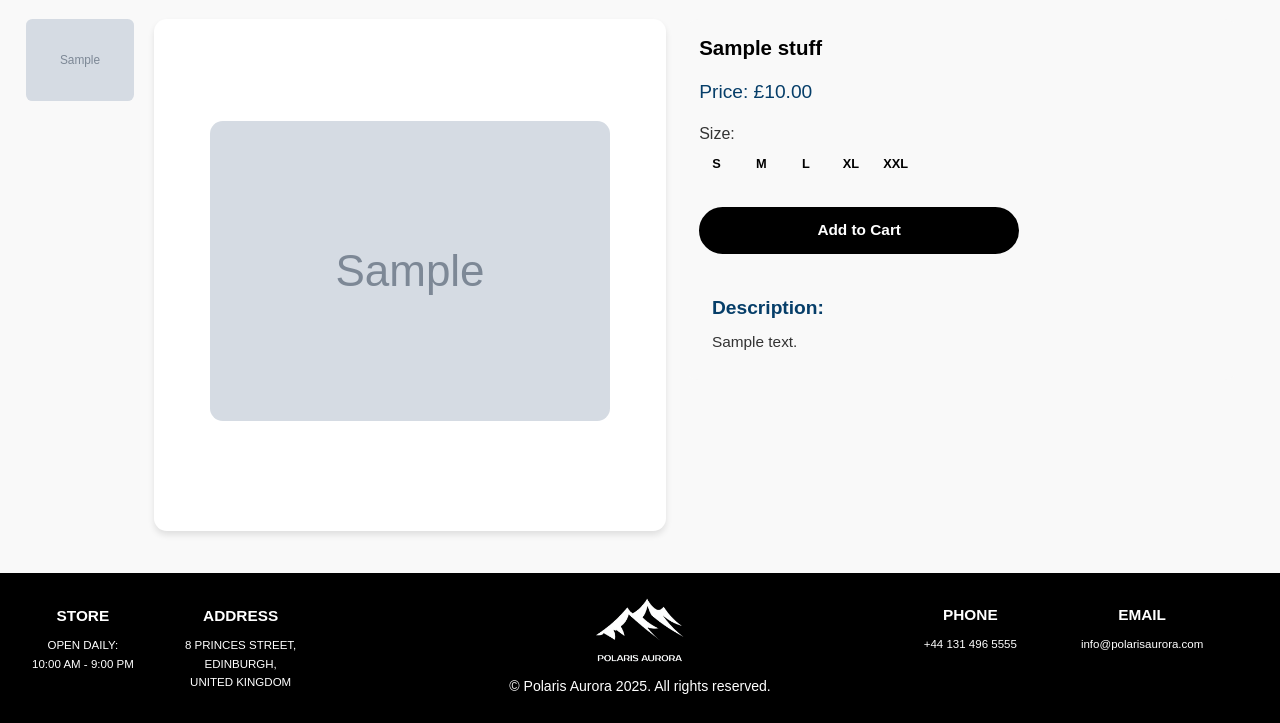
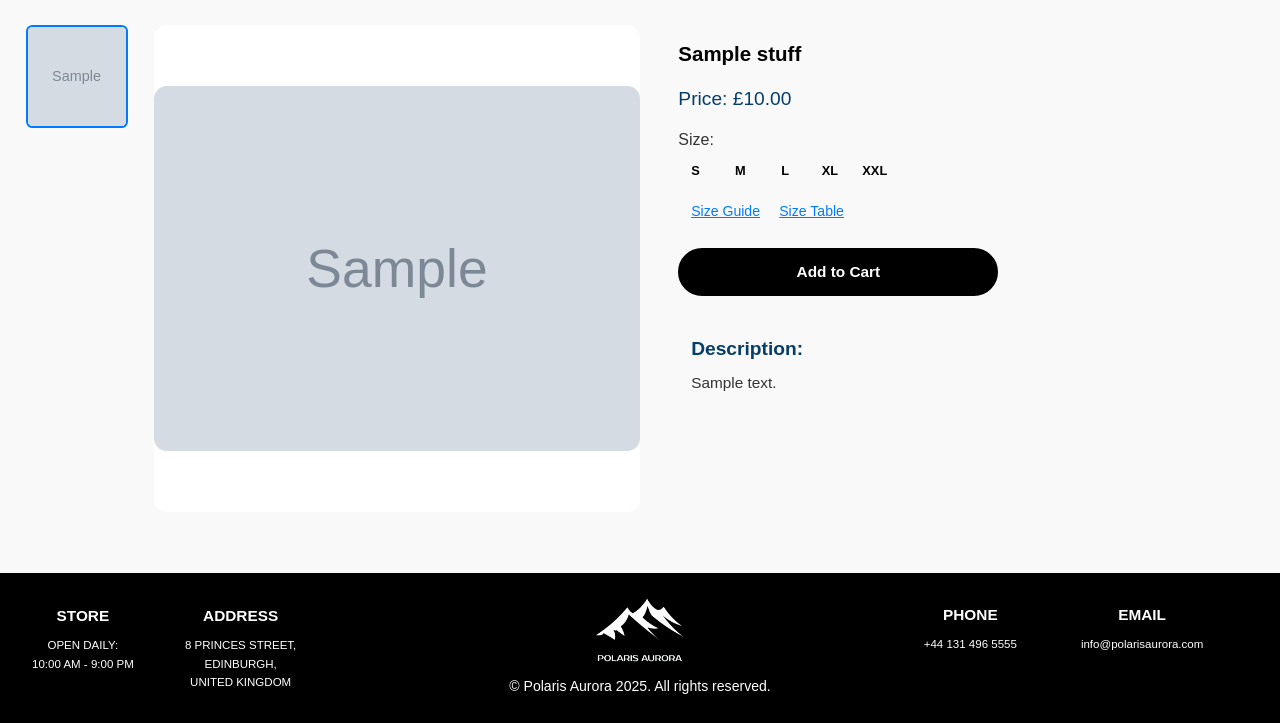
Before and after one commit to lystarblone/clothes_site, a Django app: a page that uses main/templates/main/stuff.html in a window 1280 px wide. Shown: the part 77-800 px from the top of the page. Run offline with Django 5.2, Linux system fonts and the light colour scheme; tables that the repository leaves empty hold one stand-in row (values such as "Sample post"); grey boxes marked "Sample" are stand-in pictures.

Commit message:
Fix stuff page

```diff
--- a/cart/static/cart/checkout.css
+++ b/cart/static/cart/checkout.css
@@ -165,6 +165,7 @@ select:focus {
     margin-bottom: 0;
     font-size: 1vw;
     color: #333333;
+    margin-bottom: 0.5vw;
 }
 
 .unavailable-message {
--- a/cart/templates/cart/cart.html
+++ b/cart/templates/cart/cart.html
@@ -39,8 +39,8 @@
                                                     <img src="{% static 'main/images/no_image.jpg' %}" alt="No image" class="cart-image">
                                                 {% endif %}
                                                 <div class="text-details">
-                                                    {{ item.product.short_name }}
-                                                    <small>Size: {{ item.size }}</small>
+                                                    <div class="product-name">{{ item.product.short_name }}</div>
+                                                    <div class="product-size">Size: {{ item.size }}</div>
                                                 </div>
                                             </div>
                                         </td>
--- a/main/static/main/css/stuff.css
+++ b/main/static/main/css/stuff.css
@@ -6,59 +6,44 @@
 
 .product-gallery {
     display: flex;
-    gap: 20px;
+    gap: 2vw;
     align-items: flex-start;
-    margin-top: 1.5vw;
+    margin-top: 2vw;
 }
 
 /* Блок миниатюр */
-
 .thumbnail-container {
     display: flex;
     flex-direction: column;
     gap: 1vw;
-    max-width: 8.5vw;
-    margin-left: 2vw;
+    max-width: 10vw;
+    padding-left: 2vw;
 }
 
 .thumbnail-label {
     cursor: pointer;
-    transition: transform 0.3s ease;
     display: block;
 }
 
 .thumbnail-image {
-    width: 100%;
-    height: auto;
+    width: 8vw;
+    height: 8vw;
     object-fit: cover;
     border-radius: 0.5vw;
 }
 
 /* Большое изображение */
-
 .main-image-container {
-    width: 40vw;
-    height: 40vw;
+    width: 38vw;
+    height: 38vw;
     background-color: #fff;
     border-radius: 1vw;
-    box-shadow: 0 4px 6px rgba(0, 0, 0, 0.1);
     display: flex;
     justify-content: center;
     align-items: center;
     overflow: hidden;
-    margin-bottom: 1vw;
-}
-
-.main-image-item {
-    display: none;
-}
-
-.main-image-container > .main-image-item:first-child {
-    display: block;
-}
-
-input[type="radio"]:checked ~ .main-image-container > .main-image-item {
-    display: block;
+    /* Убираем тень */
+    box-shadow: none;
 }
 
 .product-image {
@@ -66,16 +51,17 @@ input[type="radio"]:checked ~ .main-image-container > .main-image-item {
     height: auto;
     object-fit: contain;
     border-radius: 1vw;
+    /* Убираем эффекты перехода */
+    transition: none;
 }
 
 /* Информация о товаре */
-
 .product-info {
     padding: 1vw;
     background-color: #f9f9f9;
     border-radius: 1vw;
     width: 43vw;
-    height: auto; /* Высота теперь автоматическая */
+    height: auto;
     display: flex;
     flex-direction: column;
     gap: 1vw;
@@ -95,7 +81,7 @@ input[type="radio"]:checked ~ .main-image-container > .main-image-item {
 
 /* Стиль для контейнера описания */
 .product-description-container {
-    margin-top: 2vw; /* Отступ сверху от кнопки "Add to Cart" */
+    margin-top: 2vw;
     padding-left: 1vw;
 }
 
@@ -105,7 +91,6 @@ input[type="radio"]:checked ~ .main-image-container > .main-image-item {
     font-weight: bold;
     color: #063e69;
     margin-bottom: 0.5vw;
-    font-weight: 570;
 }
 
 /* Текст описания */
@@ -117,7 +102,6 @@ input[type="radio"]:checked ~ .main-image-container > .main-image-item {
 }
 
 /* Выбор размера и кнопки */
-
 .size-selector {
     display: flex;
     gap: 0.8vw;
@@ -140,7 +124,6 @@ input[type="radio"]:checked ~ .main-image-container > .main-image-item {
     font-weight: bold;
     color: #000;
     box-sizing: border-box;
-    transition: outline 0.3s ease;
     position: relative;
     cursor: pointer;
 }
@@ -157,6 +140,25 @@ input[type="radio"]:checked ~ .main-image-container > .main-image-item {
     outline: 0.12vw solid #000;
     outline-offset: -0.12vw;
     border-radius: 50%;
+}
+
+/* Ссылки на Size Guide и Size Table */
+.size-links {
+    display: flex;
+    gap: 1.5vw;
+    margin-top: 1vw;
+    margin-left: 1vw;
+}
+
+.size-link {
+    font-size: 1.1vw;
+    color: #007bff;
+    text-decoration: underline;
+    transition: text-decoration 0.3s ease;
+}
+
+.size-link:hover {
+    text-decoration: none;
 }
 
 /* Кнопка "Add to cart" */
--- a/main/templates/main/stuff.html
+++ b/main/templates/main/stuff.html
@@ -10,13 +10,29 @@
 <div class="product-details">
     <!-- Блок с миниатюрами, большим изображением и информацией о товаре -->
     <div class="product-gallery">
-        <!-- Боковая панель с миниатюрами -->
+        <!-- Блок миниатюр слева -->
         <div class="thumbnail-container">
             {% for image in product.images.all %}
-                <label for="image-{{ forloop.counter }}" class="thumbnail-label">
-                    <img src="{{ image.image.url }}" alt="{{ product.name }}" class="thumbnail-image">
+                <label for="thumbnail-{{ forloop.counter }}" class="thumbnail-label">
+                    <img
+                        src="{{ image.image.url }}"
+                        alt="{{ product.name }}"
+                        class="thumbnail-image"
+                        {% if forloop.first %}style="border: 2px solid #007bff;"{% endif %}
+                    >
                 </label>
-                <input type="radio" id="image-{{ forloop.counter }}" name="product-image" class="hidden-radio"{% if forloop.first %} checked{% endif %}>
+                <input
+                    type="radio"
+                    id="thumbnail-{{ forloop.counter }}"
+                    name="thumbnail-selector"
+                    class="hidden-radio"
+                    {% if forloop.first %}checked{% endif %}
+                    onclick="document.getElementById('main-image-{{ forloop.counter }}').style.display = 'block';
+                             Array.from(document.querySelectorAll('.product-image')).forEach(img => img.style.display = 'none');
+                             document.getElementById('main-image-{{ forloop.counter }}').style.display = 'block';
+                             Array.from(document.querySelectorAll('.thumbnail-image')).forEach(img => img.style.border = 'none');
+                             this.previousElementSibling.querySelector('img').style.border = '2px solid #007bff';"
+                >
             {% empty %}
                 <p>No images available.</p>
             {% endfor %}
@@ -25,9 +41,13 @@
         <!-- Центральная панель с большим изображением -->
         <div class="main-image-container">
             {% for image in product.images.all %}
-                <div class="main-image-item" id="main-image-{{ forloop.counter }}">
-                    <img src="{{ image.image.url }}" alt="{{ product.name }}" class="product-image">
-                </div>
+                <img
+                    src="{{ image.image.url }}"
+                    alt="{{ product.name }}"
+                    class="product-image"
+                    {% if forloop.first %}style="display: block;"{% else %}style="display: none;"{% endif %}
+                    id="main-image-{{ forloop.counter }}"
+                >
             {% empty %}
                 <p>No images available.</p>
             {% endfor %}
@@ -65,6 +85,12 @@
                     </label>
                 </div>
 
+                <!-- Ссылки на Size Guide и Size Table -->
+                <div class="size-links">
+                    <a href="#" class="size-link">Size Guide</a>
+                    <a href="#" class="size-link">Size Table</a>
+                </div>
+
                 {% if in_cart %}
                     <form method="POST" action="{% url 'cart:update_cart' cart_item.id %}" class="quantity-form">
                         {% csrf_token %}
```
Also changed, not shown: cart/static/cart/cart.css (+19 -1 lines).
